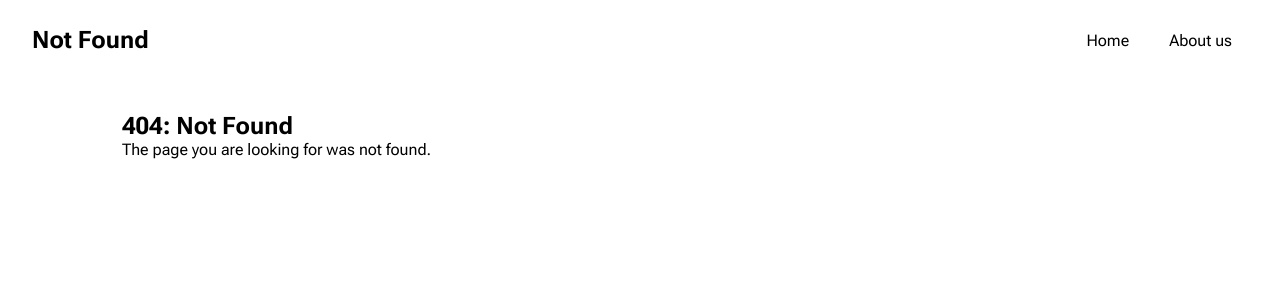
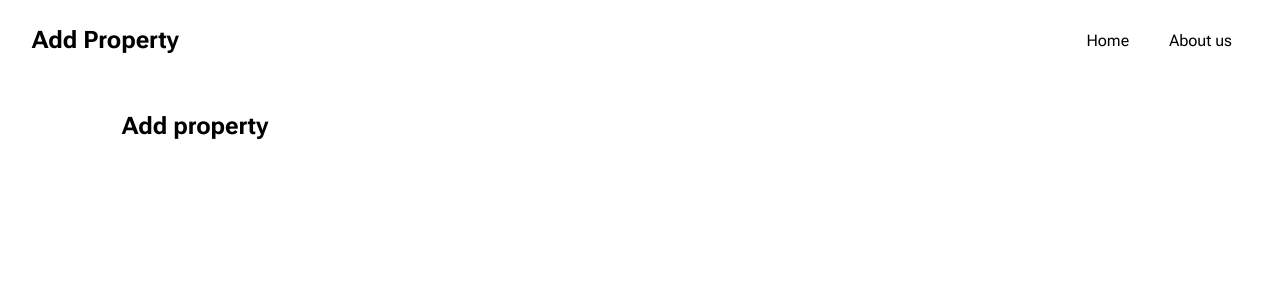
Before and after one commit to elquespera/react-2023, a React (Vite) app: page /add-property in a window 1280 px wide. Before the commit this address had no page. Shown: the top 300 px of the page. Built offline with nearby package versions, Linux system fonts and the light colour scheme.

Commit message:
feat: add route for adding property

```diff
--- a/src/App.tsx
+++ b/src/App.tsx
@@ -1,6 +1,7 @@
 import React from 'react';
 import { BrowserRouter, Route, Routes } from 'react-router-dom';
 import AboutUs from './routes/AboutUs';
+import AddProperty from './routes/AddProperty';
 import Layout from './routes/Layout';
 import Main from './routes/Main';
 import Route404 from './routes/Route404';
@@ -12,6 +13,10 @@ export default class App extends React.Component {
         <Routes>
           <Route path="/" element={<Layout title="Home" page={<Main />} />} />
           <Route path="/about-us" element={<Layout title="About Us" page={<AboutUs />} />} />
+          <Route
+            path="/add-property"
+            element={<Layout title="Add Property" page={<AddProperty />} />}
+          />
           <Route path="*" element={<Layout title="Not Found" page={<Route404 />} />} />
         </Routes>
       </BrowserRouter>
--- /dev/null
+++ b/src/routes/AddProperty.tsx
@@ -0,0 +1,11 @@
+import React from 'react';
+
+export default class AddProperty extends React.Component {
+  render() {
+    return (
+      <form>
+        <h2>Add property</h2>
+      </form>
+    );
+  }
+}
```
